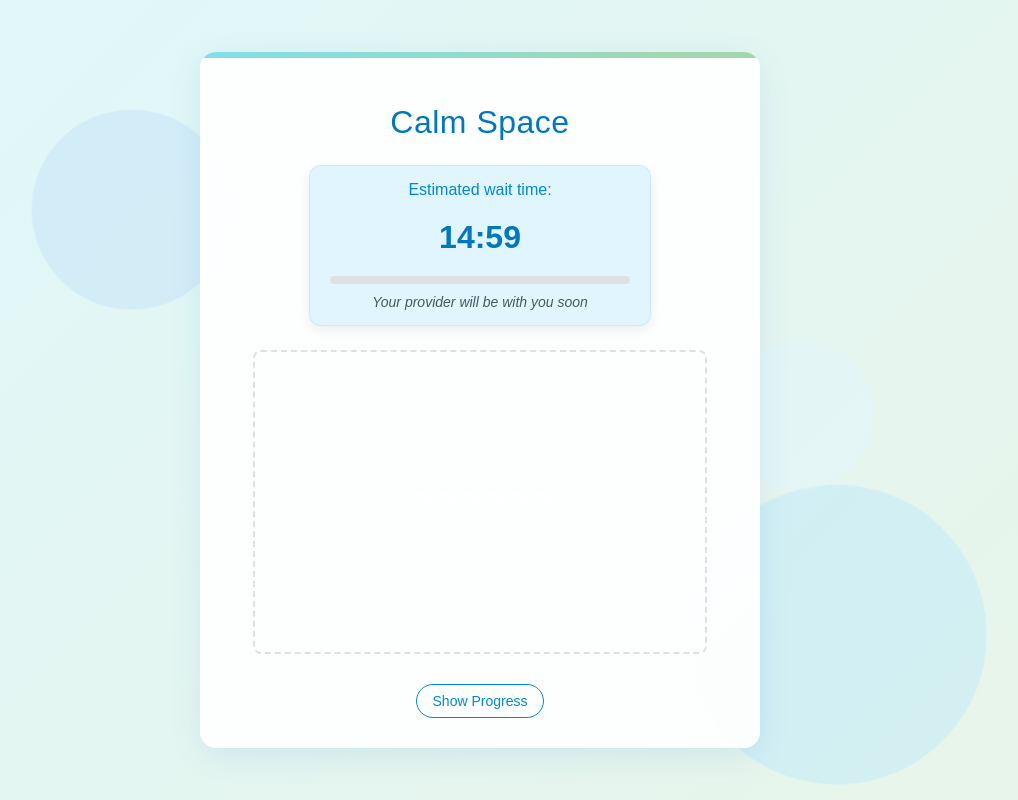
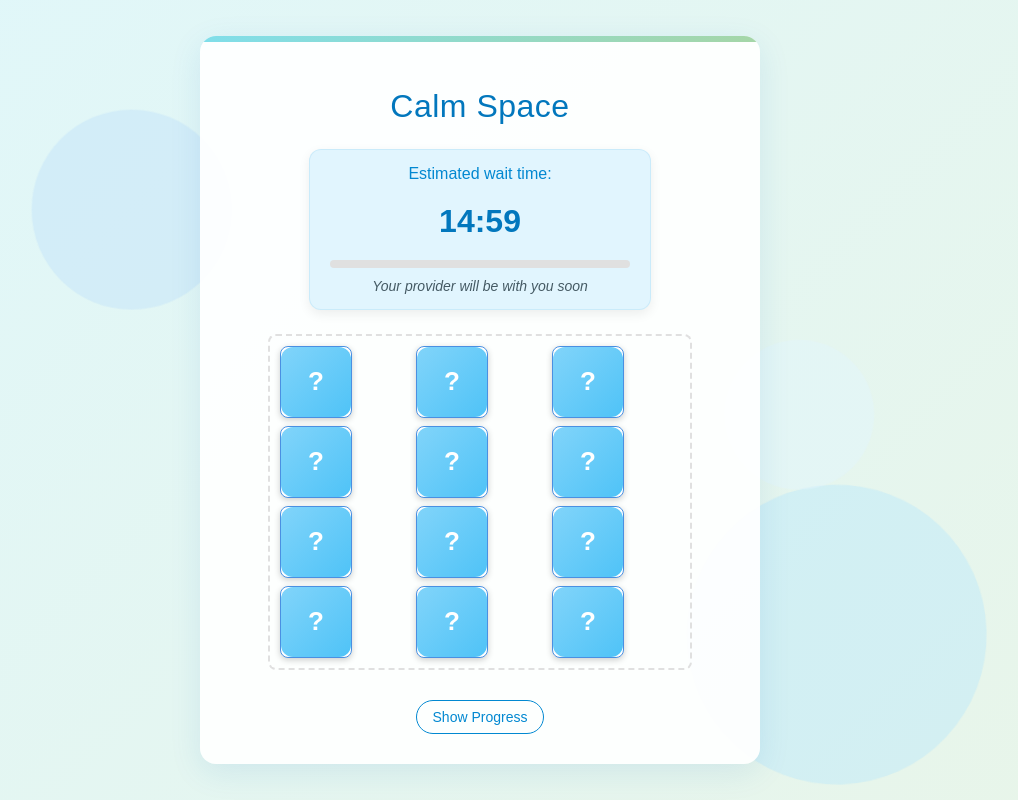
Before and after one commit to eddierivet/waiting-room, a plain HTML site: page index.html in a window 1280 px wide. Both pictures are taken after a click on the button "Start Game". Shown: the whole page, without its empty margins (160-1178 px from the left). Drawn offline with Linux system fonts and the light colour scheme; grey boxes are pictures that could not be loaded.

Commit message:
fix display issues

```diff
--- a/script.js
+++ b/script.js
@@ -22,14 +22,7 @@ document.addEventListener('DOMContentLoaded', function() {
     let achievementsUnlocked = []; // Track unlocked achievements
 
     // Image sources for the memory game (nature-themed for calmness)
-    const images = [
-        'https://upload.wikimedia.org/wikipedia/commons/b/bf/Golden_Gate_Bridge_as_seen_from_Battery_East.jpg', // Golden Gate Bridge
-        'https://upload.wikimedia.org/wikipedia/commons/0/04/Beach_sounds_South_Carolina.ogg', // Beach
-        'https://upload.wikimedia.org/wikipedia/commons/c/c5/Moraine_Lake_17092005.jpg', // Mountain
-        'https://upload.wikimedia.org/wikipedia/commons/3/3a/Bray%27s_Bayou_through_Braeswood.jpg', // Forest
-        'https://upload.wikimedia.org/wikipedia/commons/5/57/Rose_Amber_Flush.jpg', // Flower
-        'https://upload.wikimedia.org/wikipedia/commons/b/bb/Kittyply_edit.jpg' // Cat (for cuteness)
-    ];
+    const images = ['🌲', '🌊', '🌞', '🌈', '🌺', '🦋'];
 
     // Update the timer display
     function updateTimer() {
@@ -68,6 +61,7 @@ document.addEventListener('DOMContentLoaded', function() {
     // Create the memory game
     function createMemoryGame() {
         gameContainer.innerHTML = '';
+        gameContainer.className = ''; // Clear all classes
         gameContainer.classList.add('memory-game');
 
         // Create pairs of cards (12 cards = 6 pairs)
@@ -87,7 +81,7 @@ document.addEventListener('DOMContentLoaded', function() {
         <div class="memory-card-inner">
             <div class="memory-card-back">?</div>
             <div class="memory-card-front">
-                        <img src="${img}" alt="Card image">
+                <span class="emoji-image">${img}</span>
             </div>
         </div>
       `;
--- a/styles.css
+++ b/styles.css
@@ -125,27 +125,30 @@ h1 {
     border: 2px dashed #e0e0e0;
     border-radius: 8px;
     margin-bottom: 20px;
-    display: flex;
     justify-content: center;
     align-items: center;
 }
 
 .memory-game {
     display: grid;
-    grid-template-columns: repeat(4, 1fr);
-    grid-gap: 12px;
-    max-width: 450px;
+    grid-template-columns: repeat(3, 1fr); /* Changed to 3 columns */
+    grid-gap: 8px; /* Reduced gap */
+    width: 100%;
+    max-width: 400px;
     margin: 0 auto;
+    padding: 10px;
 }
 
 .memory-card {
-    height: 75px;
+    height: 70px; /* Slightly smaller cards */
+    aspect-ratio: 1 / 1;
     position: relative;
     cursor: pointer;
     transform-style: preserve-3d;
-    border-radius: 12px;
-    box-shadow: 0 4px 12px rgba(0, 0, 0, 0.08);
-    transition: transform 0.2s;
+    border-radius: 8px; /* Smaller radius */
+    box-shadow: 0 2px 6px rgba(0, 0, 0, 0.2);
+    border: 1px solid #4a90e2;
+    background-color: #fff;
 }
 
 .memory-card:hover {
@@ -464,3 +467,8 @@ button:hover {
     40% { transform: scale(1); }
     100% { transform: scale(1); }
 }
+
+.emoji-image {
+    font-size: 40px;
+    line-height: 1;
+}
```
Lines whose indentation alone changed are shown as unchanged.
